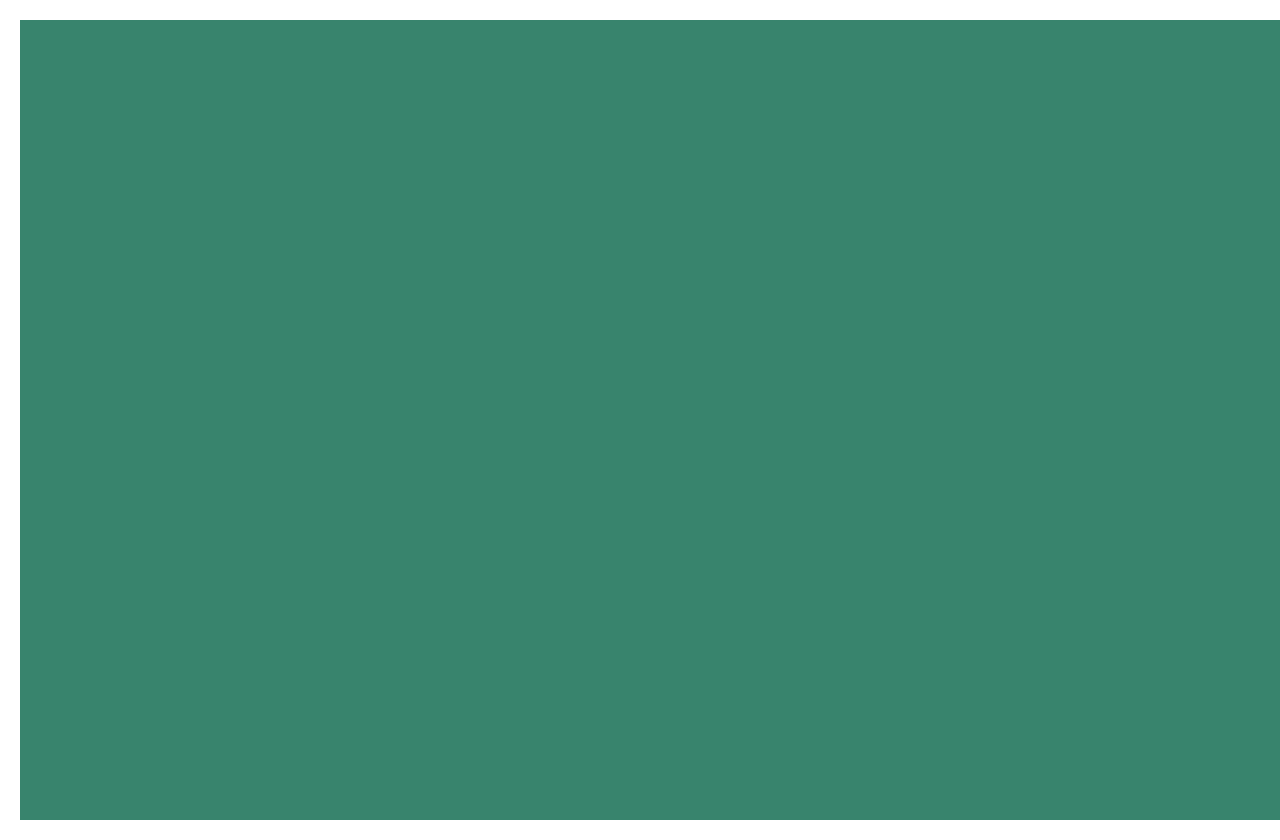
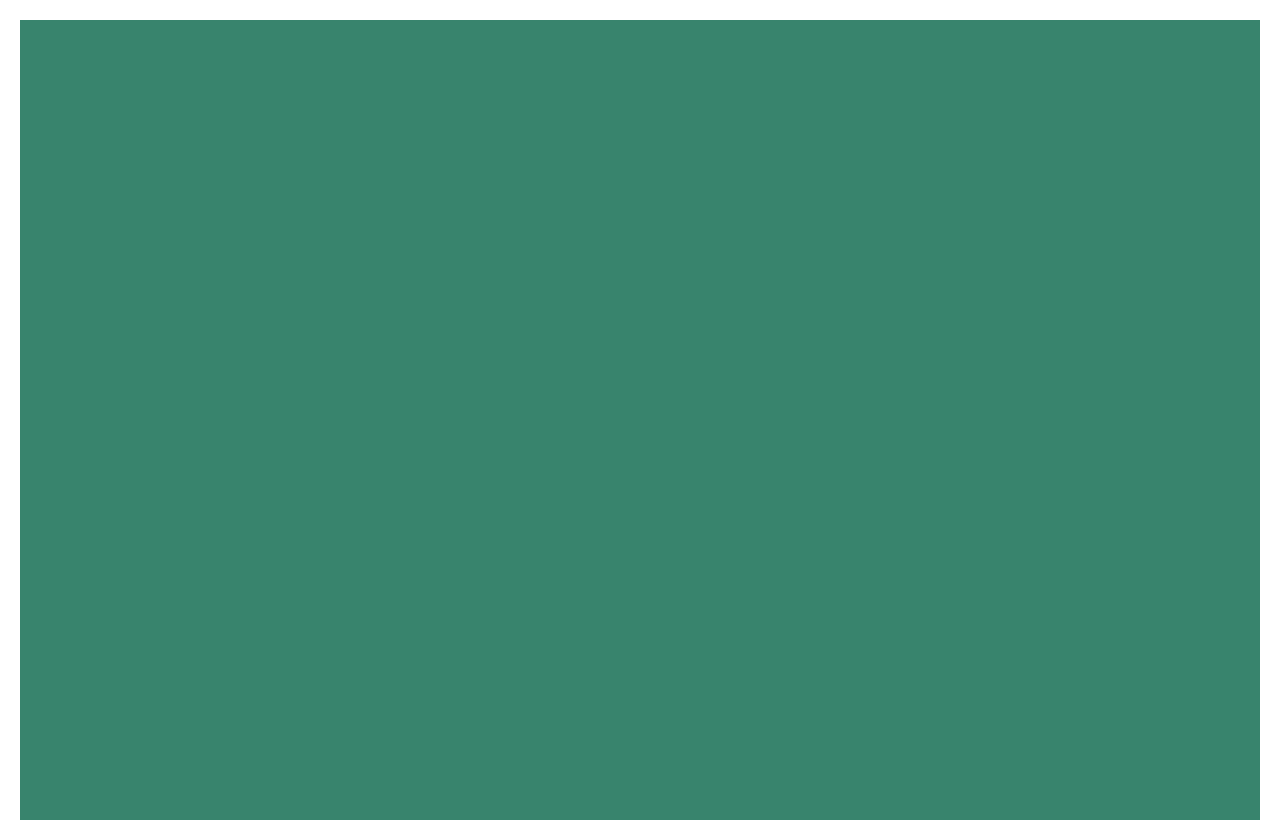
Before and after one commit to christopherwahlstrom/AirBean, a React (Create React App) app: page / in a window 1280 px wide. Built offline with nearby package versions, Linux system fonts and the light colour scheme.

Commit message:
added class to landing-section

```diff
--- a/src/views/Landing.css
+++ b/src/views/Landing.css
@@ -1,5 +1,6 @@
 .landing {
     background-color: #38846D;
-    width: 100vw;
+    width: 100%;
     height: 100vh;
+    margin: 0;
 }
```
